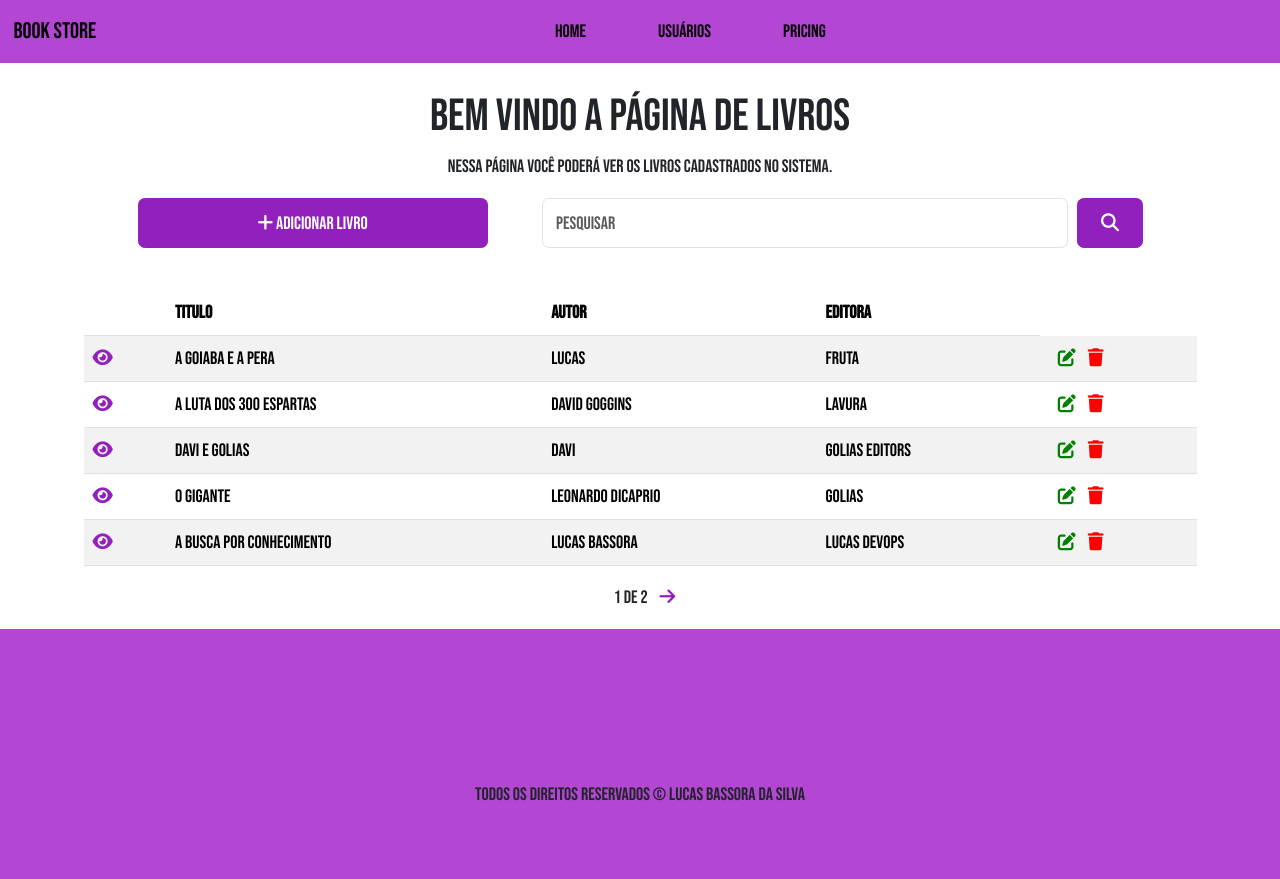
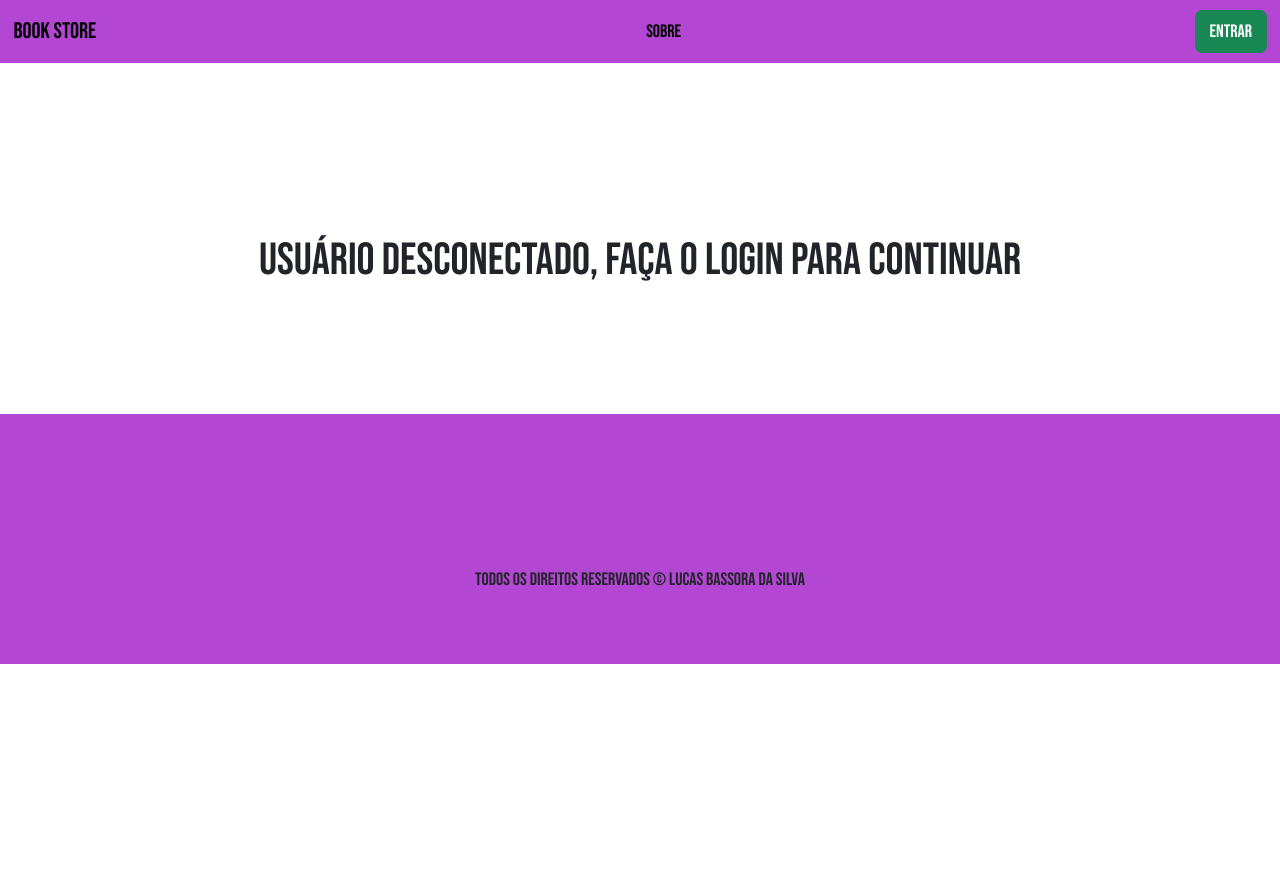
Before and after one commit to bassora06/biblioteca, a Django app: page / in a window 1280 px wide. After the commit the page ends 664 px from the top, so only its background shows below. Run offline with Django 5.2, Linux system fonts and the light colour scheme; data comes from the database, SQL or seed files in the repository; both versions use the stored data as it was after the commit; some libraries are stand-ins or nearby versions.

Commit message:
Adicionado a funcionalidade de logar e deslogar usuários

```diff
--- a/biblioteca/biblioteca/urls.py
+++ b/biblioteca/biblioteca/urls.py
@@ -1,23 +1,8 @@
-"""
-URL configuration for biblioteca project.
-
-The `urlpatterns` list routes URLs to views. For more information please see:
-    https://docs.djangoproject.com/en/5.1/topics/http/urls/
-Examples:
-Function views
-    1. Add an import:  from my_app import views
-    2. Add a URL to urlpatterns:  path('', views.home, name='home')
-Class-based views
-    1. Add an import:  from other_app.views import Home
-    2. Add a URL to urlpatterns:  path('', Home.as_view(), name='home')
-Including another URLconf
-    1. Import the include() function: from django.urls import include, path
-    2. Add a URL to urlpatterns:  path('blog/', include('blog.urls'))
-"""
 from django.contrib import admin
 from django.urls import path, include
 
 urlpatterns = [
     path('admin/', admin.site.urls),
-    path('', include('livros.urls'))
+    path('', include('livros.urls')),
+    path('accounts/', include('django.contrib.auth.urls')),
 ]
--- a/biblioteca/livros/static/css/style.css
+++ b/biblioteca/livros/static/css/style.css
@@ -4,6 +4,14 @@
     font-size: 18px;
     font-style: normal;
 }
+
+.text-big{
+    font-family: "Bebas Neue", sans-serif;
+    font-size: 22px;
+    font-style: normal;
+}
+
+
 
 /* Navbar */
 
@@ -86,3 +94,9 @@ ul.messages li{
 .icone{
     color: #9120bd;
 }
+
+/* login */
+
+.login{
+    list-style: none;
+}
--- a/biblioteca/livros/templates/base.html
+++ b/biblioteca/livros/templates/base.html
@@ -20,30 +20,58 @@
 
   </head>
   <body>
-    <nav class="navbar navbar-expand-lg bg-body-tertiary">
-      <div class=" container-fluid ">
+    <nav class="navbar navbar-expand-lg bg-body-tertiary text-big">
+      <div class="container-fluid">
+
+        <!-- Logo no lado esquerdo -->
         <a class="navbar-brand" href="/">Book Store</a>
+
+        <!-- Botão de toggle para dispositivos móveis -->
         <button class="navbar-toggler" type="button" data-bs-toggle="collapse" data-bs-target="#navbarNav" aria-controls="navbarNav" aria-expanded="false" aria-label="Toggle navigation">
           <span class="navbar-toggler-icon"></span>
         </button>
-        <div
-          class="collapse navbar-collapse justify-content-center"
-          id="navbarNav"
-        >
-          <ul class="navbar-nav">
+
+        <!-- Conteúdo da navbar -->
+        <div class="collapse navbar-collapse justify-content-between" id="navbarNav">
+
+          <!-- Itens centrais -->
+          <ul class="navbar-nav mx-auto">
+            <li class="nav-item ps-3">
+              <a class="nav-link active" aria-current="page" href="#">Sobre</a>
+            </li>
+
+            {% if user.is_authenticated %}
+            <li class="nav-item px-3">
+              <a class="nav-link active" aria-current="page" href="/">Livros</a>
+            </li>
+            <li class="nav-item px-3">
+              <a class="nav-link active" aria-current="page" href="#">Usuário</a>
+            </li>
+            {% endif %}
+          </ul>
+
+          <!-- Botão "Sair" ou "Entrar" no lado direito -->
+          <ul class="navbar-nav ">
+            {% if user.is_authenticated %}
+            <li class="nav-item d-flex align-items-center">
+              <span>Olá, {{ user.username }}</span>
+              <form action="{% url 'logout' %}" method="post" class="ms-2">
+                {% csrf_token %}
+                <button type="submit" class="btn btn-danger">Sair</button>
+              </form>
+            </li>
+            {% else %}
             <li class="nav-item">
-              <a class="nav-link active" aria-current="page" href="#">Home</a>
+              <a href="{% url 'login' %}" class="btn btn-success">Entrar</a>
             </li>
-            <li class="nav-item px-5">
-              <a class="nav-link active" href="#">Usuários</a>
-            </li>
-            <li class="nav-item">
-              <a class="nav-link active" href="#">Pricing</a>
-            </li>
+            {% endif %}
           </ul>
+
         </div>
       </div>
     </nav>
+
+
     {% block content%}{% endblock %}
     <footer >
       <div class="rodape container-fluid text-center pt-5">
--- a/biblioteca/livros/templates/livros/list.html
+++ b/biblioteca/livros/templates/livros/list.html
@@ -3,7 +3,8 @@
 {% block title %}Livros{% endblock %}
 
 {% block content%}
-<br />
+<br/>
+{% if user.is_authenticated%}
 <div class="container text-center content">
   <h1>Bem vindo a página de livros</h1>
   <p>Nessa página você poderá ver os livros cadastrados no sistema.</p>
@@ -14,7 +15,7 @@
       </button>
     </a>
     <!-- Área de pesquisa -->
-    <input class="form-control me-2 d-md-block" type="search" placeholder="Pesquisar" aria-label="Search" name="search"/>
+    <input class="form-control me-2 d-md-block" value="{{ request.GET.search }}"type="search" placeholder="Pesquisar" aria-label="Search" name="search"/>
     <button type="button" class="btn btn-primary btn-search" id="search-btn">
       <i class="fa-solid fa-magnifying-glass"></i>
     </button>
@@ -84,4 +85,9 @@
     </span>
   </div>
 </div>
+{% else %}
+<div class="container text-center py-3" style="height: 11rem; margin-top: 7rem;">
+  <h1>Usuário desconectado, faça o login para continuar</h1>
+</div>
+{% endif %}
 {% endblock %}
--- a/biblioteca/livros/views.py
+++ b/biblioteca/livros/views.py
@@ -14,7 +14,9 @@ def listBook(request):
 
     if search:
 
-        livros = Livros.objects.filter(titulo__icontains=search)
+        livros_search = Livros.objects.filter(titulo__icontains=search)
+
+        paginator = Paginator(livros_search, 5)
 
     else:
 
@@ -22,9 +24,9 @@ def listBook(request):
 
         paginator = Paginator(livros_list, 5) # recebe variavel de lista de livros e quantidade
 
-        page = request.GET.get('page') # variavel recebe a requesção da página por get
+    page = request.GET.get('page') # variavel recebe a requesção da página por get
 
-        livros = paginator.get_page(page) # a paginação pega o dado da página e coloca na variavel livros
+    livros = paginator.get_page(page) # a paginação pega o dado da página e coloca na variavel livros
 
     return render(request, 'livros/list.html', {'livros' : livros})
 
```
Also changed, not shown: biblioteca/biblioteca/settings.py (+10 -13 lines), biblioteca/templates/registration/login.html (added, +26 -0 lines), biblioteca/db.sqlite3, biblioteca/livros/models.py (line endings or trailing spaces).
